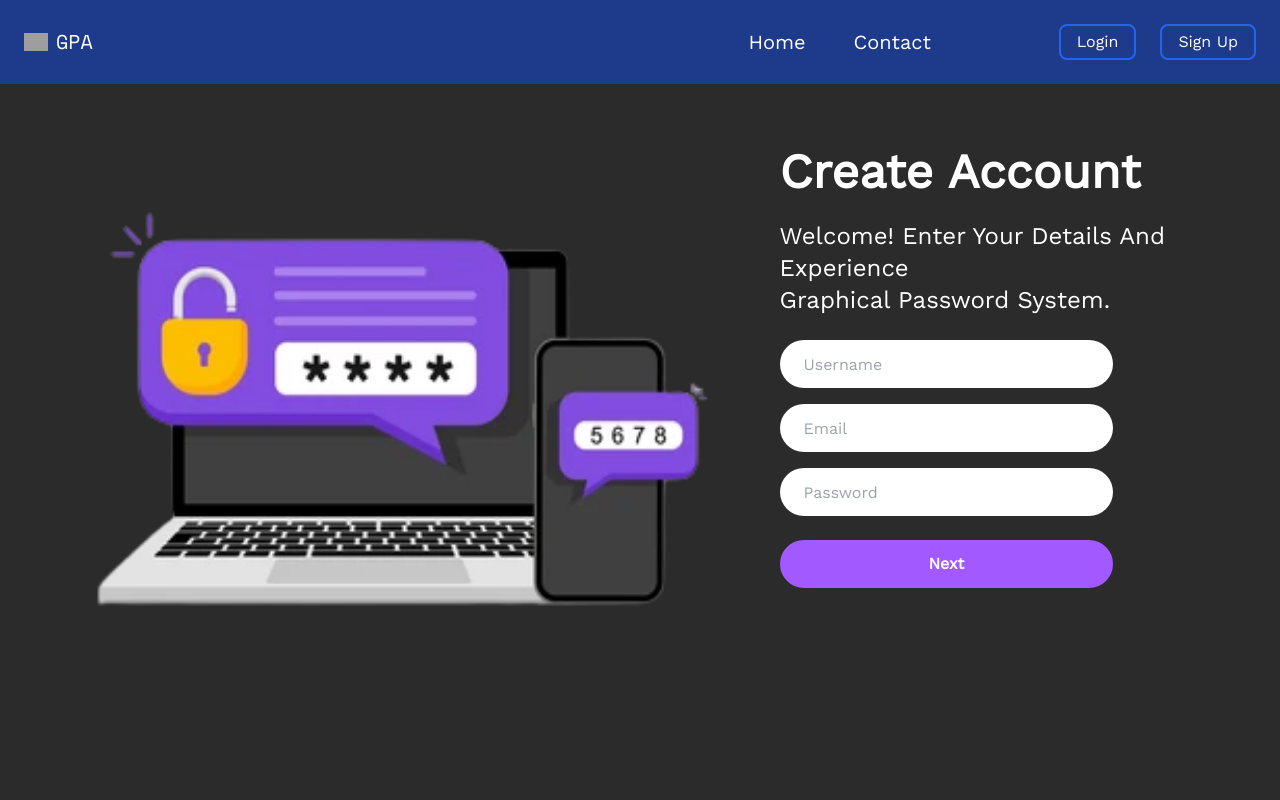
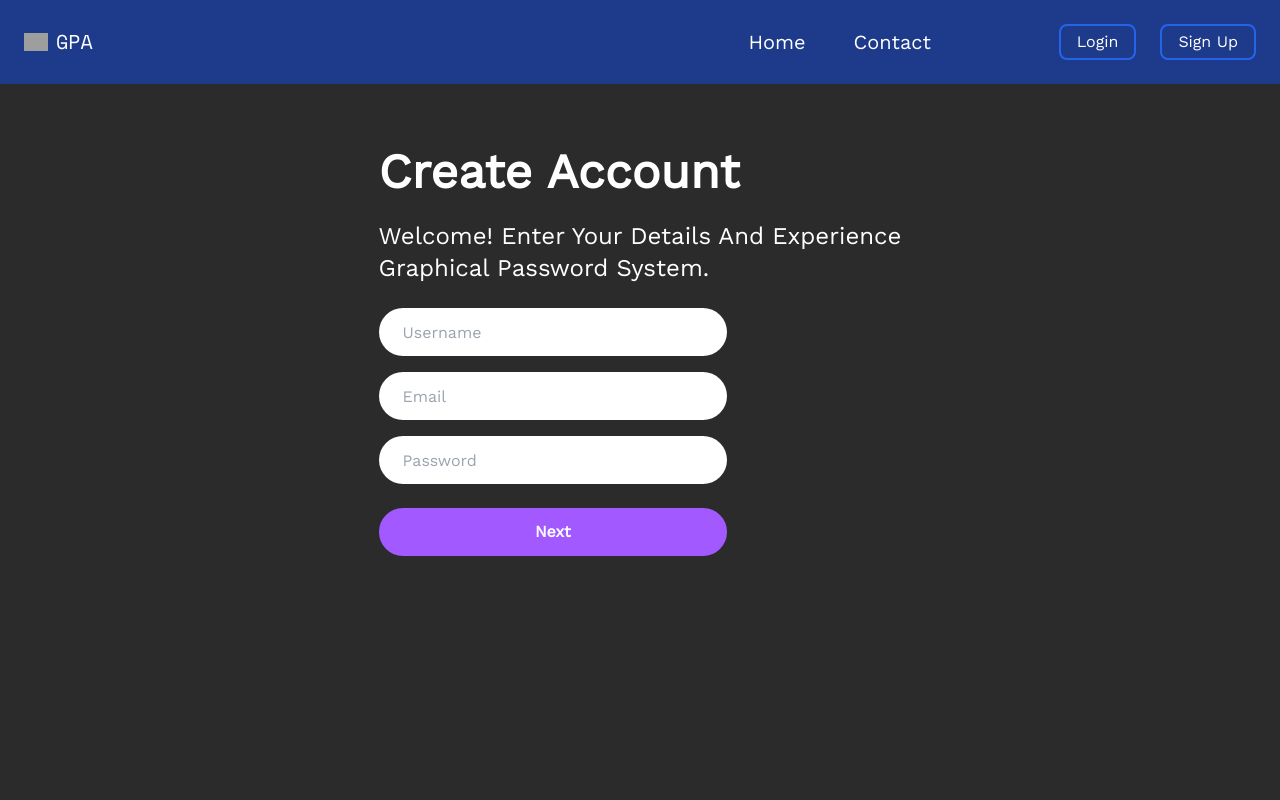
Before and after one commit to CodeDroid999/ImagePassAuth, a React (Create React App) app in the folder client/: page / in a window 1280 px wide. Both pictures are taken after a click on the button "Sign Up". Shown: the top 800 px of the page. Built offline with nearby package versions, Linux system fonts and the light colour scheme; grey boxes are pictures that could not be loaded.

Commit message:
Update Signup.js

```diff
--- a/client/src/components/Signup.js
+++ b/client/src/components/Signup.js
@@ -154,10 +154,7 @@ export default function Signup(props) {
     return (
         <div className=" sm:h-[38rem] mt-12">
             {!next && <div className="flex justify-center h-full">
-                {/*IMAGE*/}
-                <div className="hidden sm:block">
-                    <img className="transition duration-500 ease-in-out hover:scale-95 h-full" alt="" src="../static/img/signup.png"/>
-                </div>
+
                 {/*SIGNUP FORM*/}
                 <div className="font-['Work_Sans'] mt-4">
                     <p className="px-4 sm:px-0 text-white text-3xl sm:text-5xl sm:font-bold">Create Account</p><br/>
```
